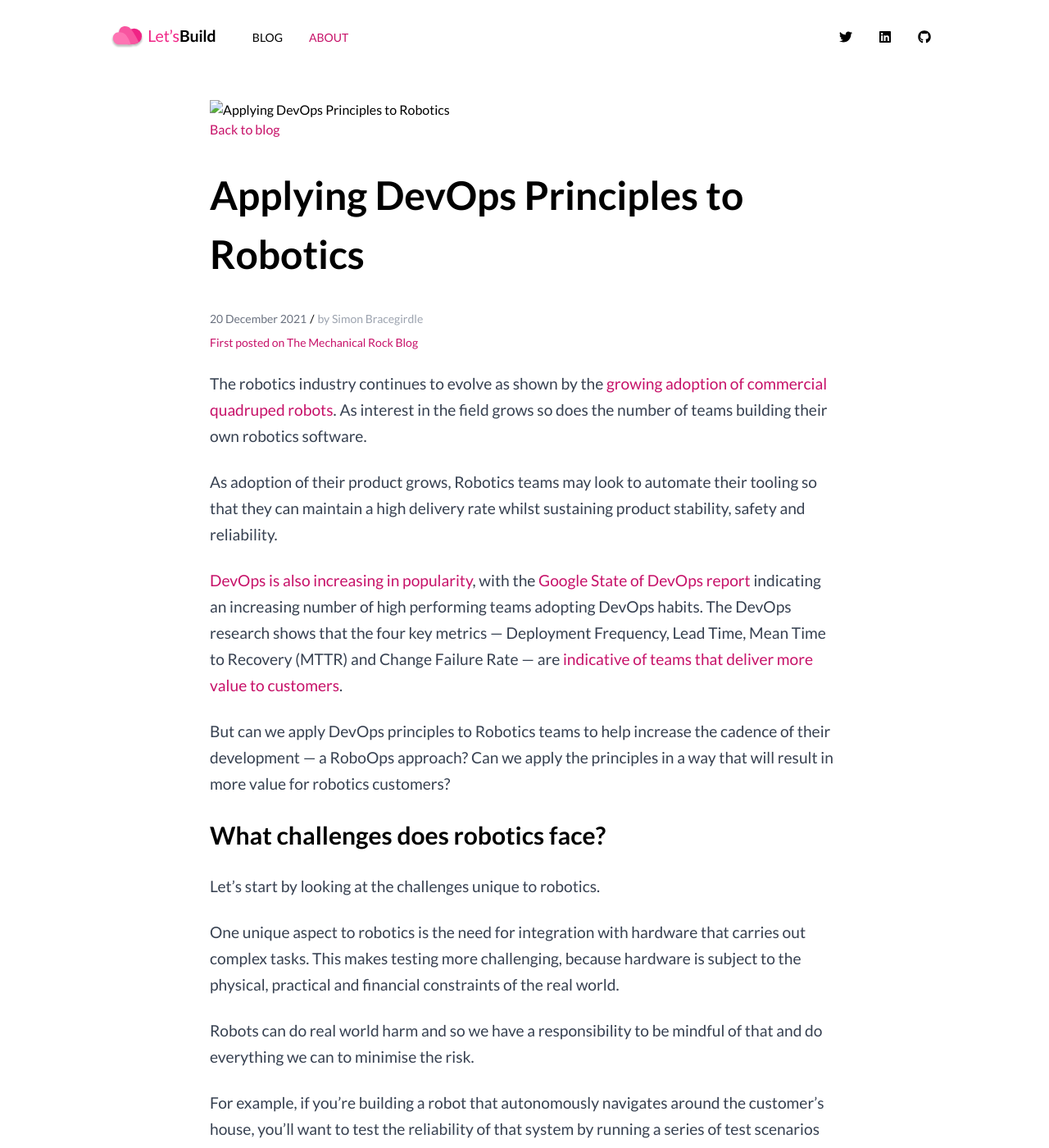
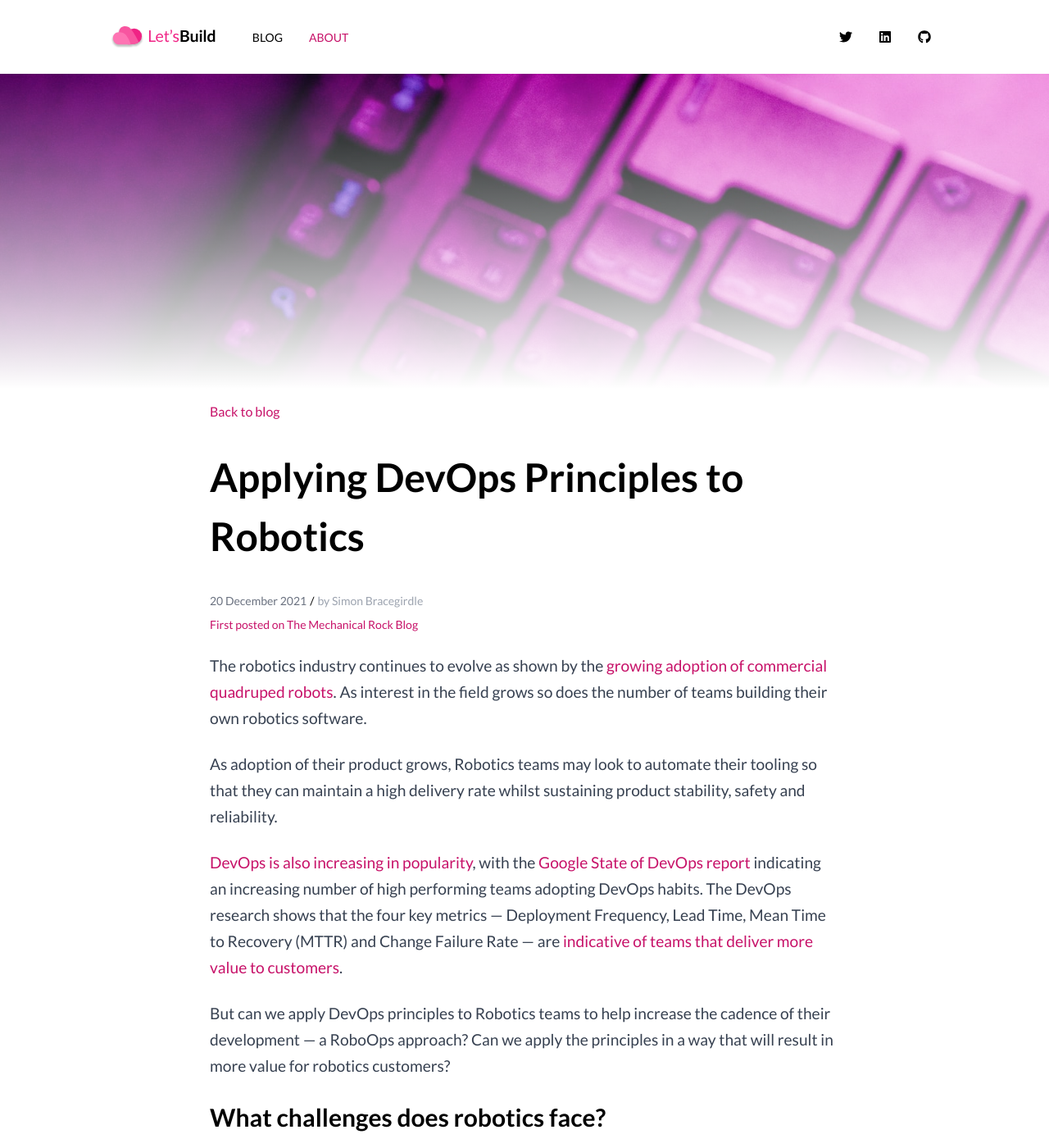
Before and after one commit to sbracegirdle/sbracegirdle.github.io, a Jekyll site: the page built from _posts/2021-12-20-robo-devops.md, in a window 1280 px wide and 1400 px high. Shown: the whole window at 82% size. Built offline with Jekyll 4.4.1, drawn with Linux system fonts in a browser that asks for light colours.

Commit message:
Add support for local testing with Jekyll docker image. Tidy up the styling of post images.

```diff
--- a/_layouts/post.html
+++ b/_layouts/post.html
@@ -2,19 +2,19 @@
 layout: default
 ---
 
-<div class="max-w-screen-md mx-auto px-2 lg:px-0">
-  <!-- Splash image sits behind content -->
-  <div class="relative">
+<!-- Overflow hidden -->
+<div class="relative h-48 sm:h-96 overflow-hidden mb-4 -mt-8">
   <img
-      class="w-full h-64 object-cover rounded-lg"
-      src="img/{{ page.image }}.jpg"
+    class="absolute top-0 left-0 w-full w-full h-48 sm:h-96 object-cover"
+    src="/img/{{ page.image }}.jpg"
     alt="{{ page.title }}"
   />
   <div
-      class="absolute top-0 left-0 w-full h-64 bg-gradient-to-t from-flickr-light to-transparent"
+    class="absolute top-0 left-0 w-full h-48 md:h-96 bg-gradient-to-t from-white to-transparent"
   ></div>
 </div>
 
+<div class="max-w-screen-md mx-auto px-2 lg:px-0 z-10">
   <div>
     <a
       class="text-flickr-dark hover:text-flickr-light focus:text-flickr-default"
--- a/css/output.css
+++ b/css/output.css
@@ -600,12 +600,58 @@ pre.highlight {
   --tw-backdrop-sepia:  ;
 }
 
+.container {
+  width: 100%;
+}
+
+@media (min-width: 640px) {
+  .container {
+    max-width: 640px;
+  }
+}
+
+@media (min-width: 768px) {
+  .container {
+    max-width: 768px;
+  }
+}
+
+@media (min-width: 1024px) {
+  .container {
+    max-width: 1024px;
+  }
+}
+
+@media (min-width: 1280px) {
+  .container {
+    max-width: 1280px;
+  }
+}
+
+@media (min-width: 1536px) {
+  .container {
+    max-width: 1536px;
+  }
+}
+
 .visible {
   visibility: visible;
 }
 
 .collapse {
   visibility: collapse;
+}
+
+.static {
+  position: static;
+}
+
+.fixed {
+  position: fixed;
+}
+
+.absolute {
+  position: absolute;
 }
 
 .relative {
@@ -620,8 +666,16 @@ pre.highlight {
   top: 0px;
 }
 
+.left-0 {
+  left: 0px;
+}
+
 .z-10 {
   z-index: 10;
+}
+
+.z-0 {
+  z-index: 0;
 }
 
 .col-span-8 {
@@ -678,8 +732,16 @@ pre.highlight {
   margin-right: 1rem;
 }
 
+.mb-4 {
+  margin-bottom: 1rem;
+}
+
 .mr-4 {
   margin-right: 1rem;
+}
+
+.-mt-8 {
+  margin-top: -2rem;
 }
 
 .mr-1 {
@@ -688,6 +750,10 @@ pre.highlight {
 
 .mt-10 {
   margin-top: 2.5rem;
+}
+
+.mb-0 {
+  margin-bottom: 0px;
 }
 
 .block {
@@ -714,12 +780,48 @@ pre.highlight {
   display: none;
 }
 
+.h-48 {
+  height: 12rem;
+}
+
+.h-96 {
+  height: 24rem;
+}
+
+.h-24 {
+  height: 6rem;
+}
+
+.h-64 {
+  height: 16rem;
+}
+
+.h-1 {
+  height: 0.25rem;
+}
+
+.max-h-60 {
+  max-height: 15rem;
+}
+
 .w-full {
   width: 100%;
 }
 
+.w-48 {
+  width: 12rem;
+}
+
+.w-24 {
+  width: 6rem;
+}
+
 .w-1 {
   width: 0.25rem;
+}
+
+.w-80 {
+  width: 20rem;
 }
 
 .max-w-screen-lg {
@@ -732,6 +834,14 @@ pre.highlight {
 
 .flex-1 {
   flex: 1 1 0%;
+}
+
+.flex-grow {
+  flex-grow: 1;
+}
+
+.grow {
+  flex-grow: 1;
 }
 
 .border-collapse {
@@ -782,8 +892,16 @@ pre.highlight {
   gap: 2rem;
 }
 
+.overflow-hidden {
+  overflow: hidden;
+}
+
 .overflow-y-auto {
   overflow-y: auto;
+}
+
+.rounded-lg {
+  border-radius: 0.5rem;
 }
 
 .rounded {
@@ -811,6 +929,35 @@ pre.highlight {
 .bg-gray-100 {
   --tw-bg-opacity: 1;
   background-color: rgb(243 244 246 / var(--tw-bg-opacity));
+}
+
+.bg-gradient-to-t {
+  background-image: linear-gradient(to top, var(--tw-gradient-stops));
+}
+
+.from-white {
+  --tw-gradient-from: #fff;
+  --tw-gradient-to: rgb(255 255 255 / 0);
+  --tw-gradient-stops: var(--tw-gradient-from), var(--tw-gradient-to);
+}
+
+.from-flickr-light {
+  --tw-gradient-from: #F855A0;
+  --tw-gradient-to: rgb(248 85 160 / 0);
+  --tw-gradient-stops: var(--tw-gradient-from), var(--tw-gradient-to);
+}
+
+.to-transparent {
+  --tw-gradient-to: transparent;
+}
+
+.object-cover {
+  -o-object-fit: cover;
+     object-fit: cover;
+}
+
+.p-4 {
+  padding: 1rem;
 }
 
 .px-0 {
@@ -981,6 +1128,12 @@ pre.highlight {
   color: rgb(240 35 133 / var(--tw-text-opacity));
 }
 
+@media (min-width: 640px) {
+  .sm\:h-96 {
+    height: 24rem;
+  }
+}
+
 @media (min-width: 768px) {
   .md\:my-0 {
     margin-top: 0px;
@@ -997,6 +1150,14 @@ pre.highlight {
     margin-right: 0.5rem;
   }
 
+  .md\:mr-4 {
+    margin-right: 1rem;
+  }
+
+  .md\:mb-0 {
+    margin-bottom: 0px;
+  }
+
   .md\:block {
     display: block;
   }
@@ -1009,8 +1170,16 @@ pre.highlight {
     display: none;
   }
 
+  .md\:h-96 {
+    height: 24rem;
+  }
+
   .md\:w-1\/4 {
     width: 25%;
+  }
+
+  .md\:w-80 {
+    width: 20rem;
   }
 
   .md\:flex-row {
```
Also changed, not shown: docker-compose.yml (added, +9 -0 lines), index.html (+6 -6 lines), README.md, 1 other file. Lines whose indentation alone changed are shown as unchanged.
